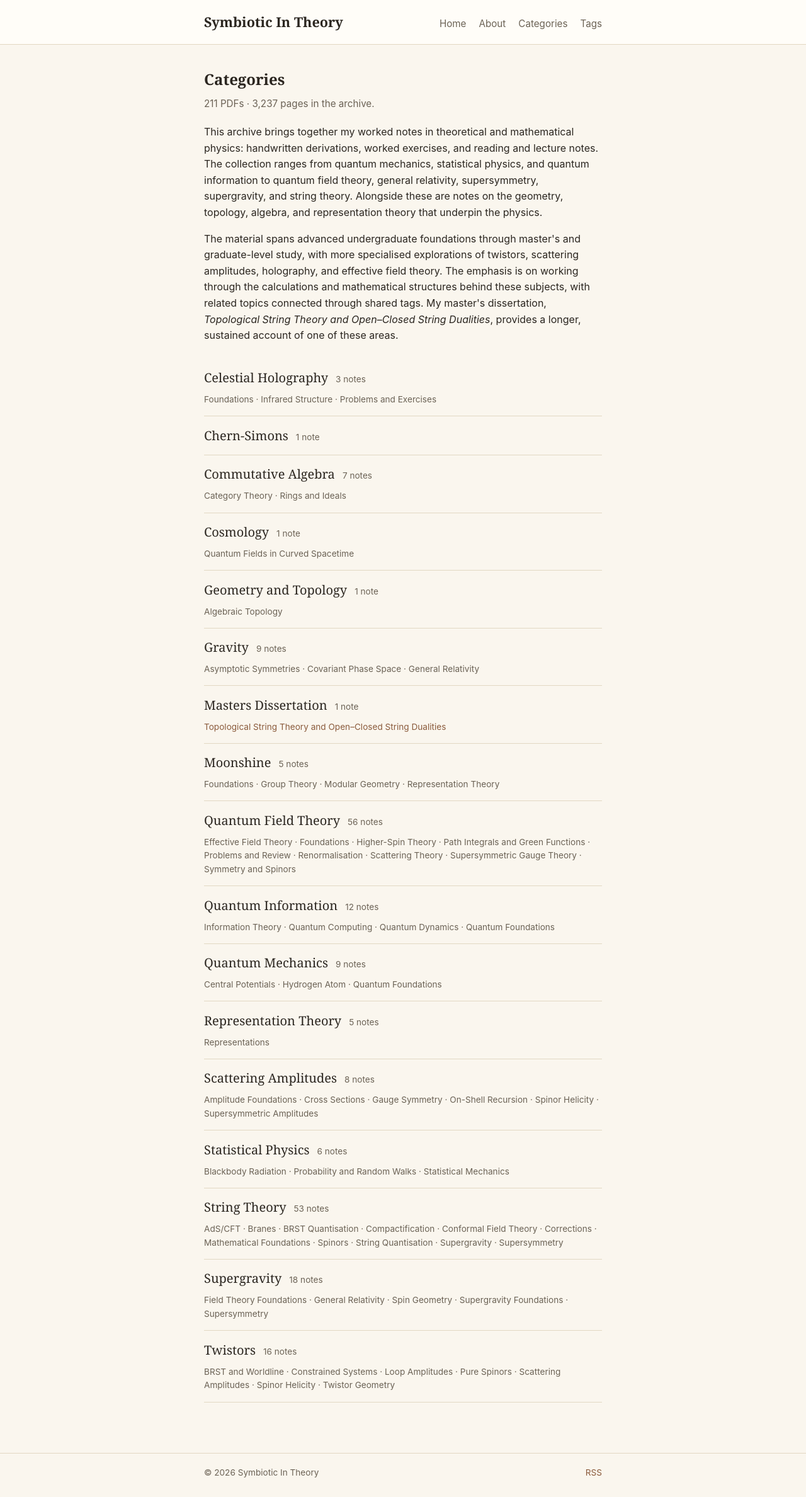
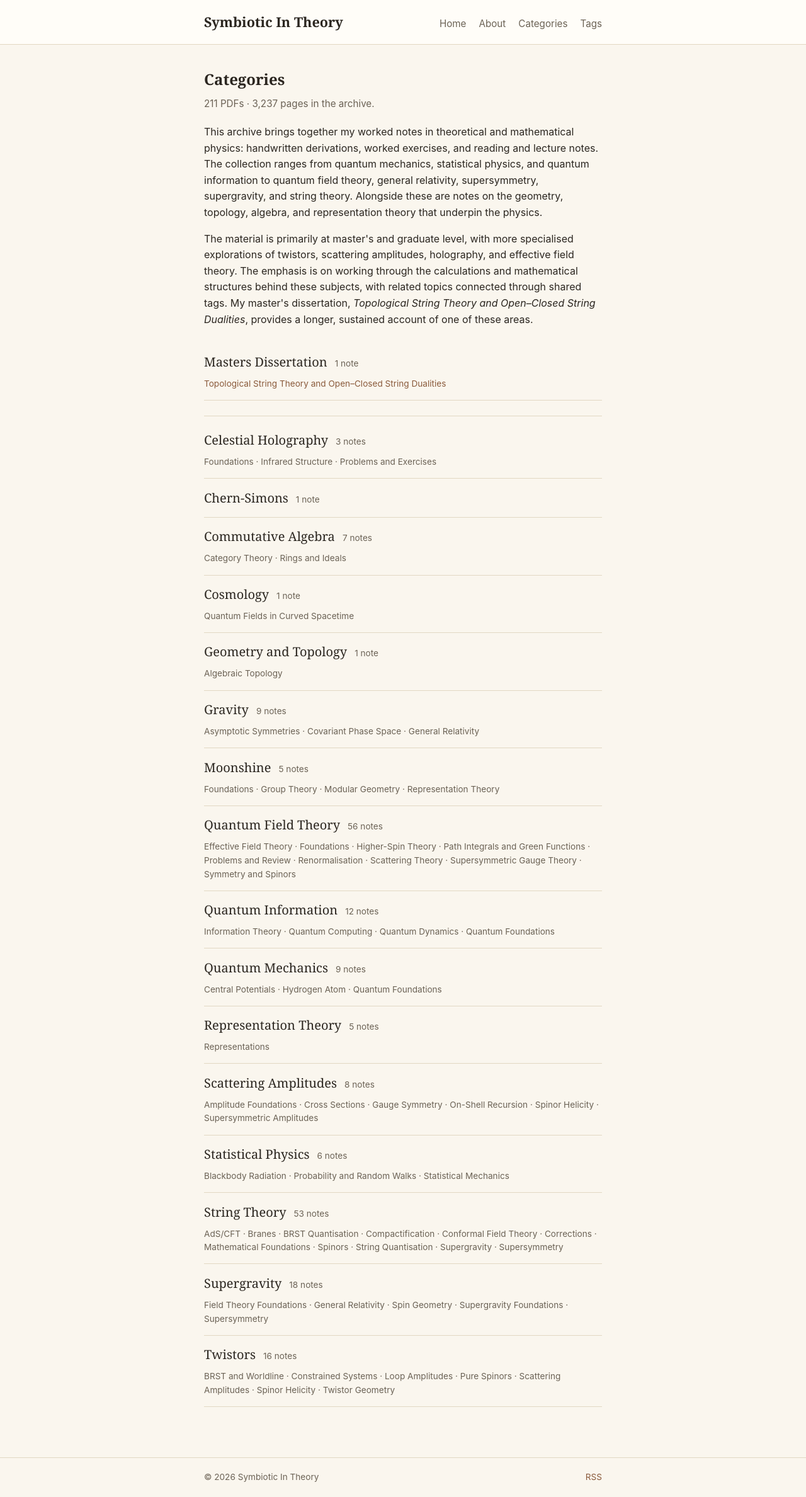
Before and after one commit to SymbioticInTheory/SymbioticInTheory.github.io, a Jekyll site: the page built from index.html, in a window 1280 px wide. Shown: the whole page at 63% size. Built offline with Jekyll 4.4.1, drawn with Linux system fonts in a browser that asks for light colours.

Commit message:
Feature dissertation on archive homepage

```diff
--- a/_includes/archive-intro.html
+++ b/_includes/archive-intro.html
@@ -1,4 +1,4 @@
 <div class="archive-intro">
   <p>This archive brings together my worked notes in theoretical and mathematical physics: handwritten derivations, worked exercises, and reading and lecture notes. The collection ranges from quantum mechanics, statistical physics, and quantum information to quantum field theory, general relativity, supersymmetry, supergravity, and string theory. Alongside these are notes on the geometry, topology, algebra, and representation theory that underpin the physics.</p>
-  <p>The material spans advanced undergraduate foundations through master's and graduate-level study, with more specialised explorations of twistors, scattering amplitudes, holography, and effective field theory. The emphasis is on working through the calculations and mathematical structures behind these subjects, with related topics connected through shared tags. My master's dissertation, <em>Topological String Theory and Open–Closed String Dualities</em>, provides a longer, sustained account of one of these areas.</p>
+  <p>The material is primarily at master's and graduate level, with more specialised explorations of twistors, scattering amplitudes, holography, and effective field theory. The emphasis is on working through the calculations and mathematical structures behind these subjects, with related topics connected through shared tags. My master's dissertation, <em>Topological String Theory and Open–Closed String Dualities</em>, provides a longer, sustained account of one of these areas.</p>
 </div>
--- a/_includes/category-list.html
+++ b/_includes/category-list.html
@@ -13,8 +13,24 @@
 {% else %}
 <p class="category-total">{{ site.data.archive_stats.pdf_count }} PDFs · {{ site.data.archive_stats.page_count_display }} pages in the archive.</p>
 {% if include.show_intro %}{% include archive-intro.html %}{% endif %}
+{% if include.show_intro %}
+{% assign dissertation_category = categories | where: "slug", "dissertation" | first %}
+{% if dissertation_category %}
+<ul class="category-index category-index-featured">
+  <li class="category-index-item">
+    <a class="category-index-link" href="{{ dissertation_category.url | relative_url }}">{{ dissertation_category.name }}</a>
+    <span class="category-count">{{ dissertation_category.count }} note</span>
+    {% assign dissertation_post = site.categories[dissertation_category.slug] | first %}
+    <p class="category-subs"><a href="{{ dissertation_post.url | relative_url }}">{{ dissertation_post.title | escape }}</a></p>
+  </li>
+</ul>
+<hr class="archive-divider">
+{% endif %}
+{% endif %}
 <ul class="category-index">
   {% for category in categories %}
+  {% if include.show_intro and category.slug == "dissertation" %}
+  {% else %}
   <li class="category-index-item">
     <a class="category-index-link" href="{{ category.url | relative_url }}">{{ category.name }}</a>
     <span class="category-count">{{ category.count }} note{% unless category.count == 1 %}s{% endunless %}</span>
@@ -25,6 +41,7 @@
     <p class="category-subs"><a href="{{ single_post.url | relative_url }}">{{ single_post.title | escape }}</a></p>
     {% endif %}
   </li>
+  {% endif %}
   {% endfor %}
 </ul>
 {% endif %}
--- a/_sass/_home.scss
+++ b/_sass/_home.scss
@@ -106,6 +106,12 @@
   margin-bottom: 1.5rem;
 }
 
+.archive-divider {
+  margin: 1.5rem 0 0.5rem;
+  border: 0;
+  border-top: 1px solid var(--color-border);
+}
+
 .category-index-item {
   display: flex;
   flex-wrap: wrap;
```
